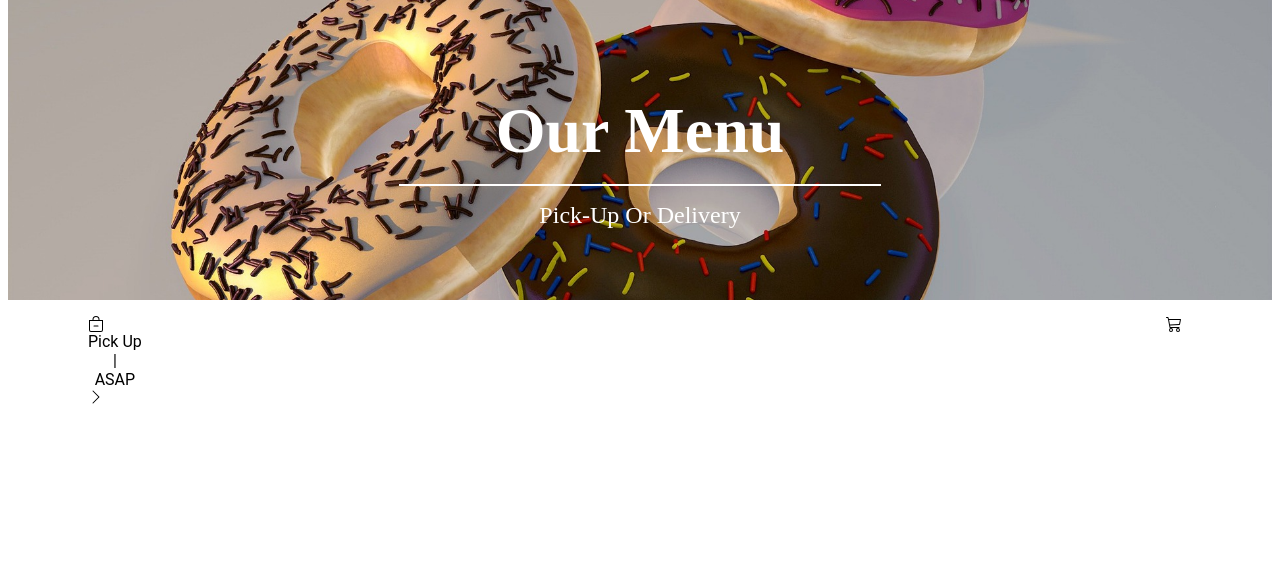
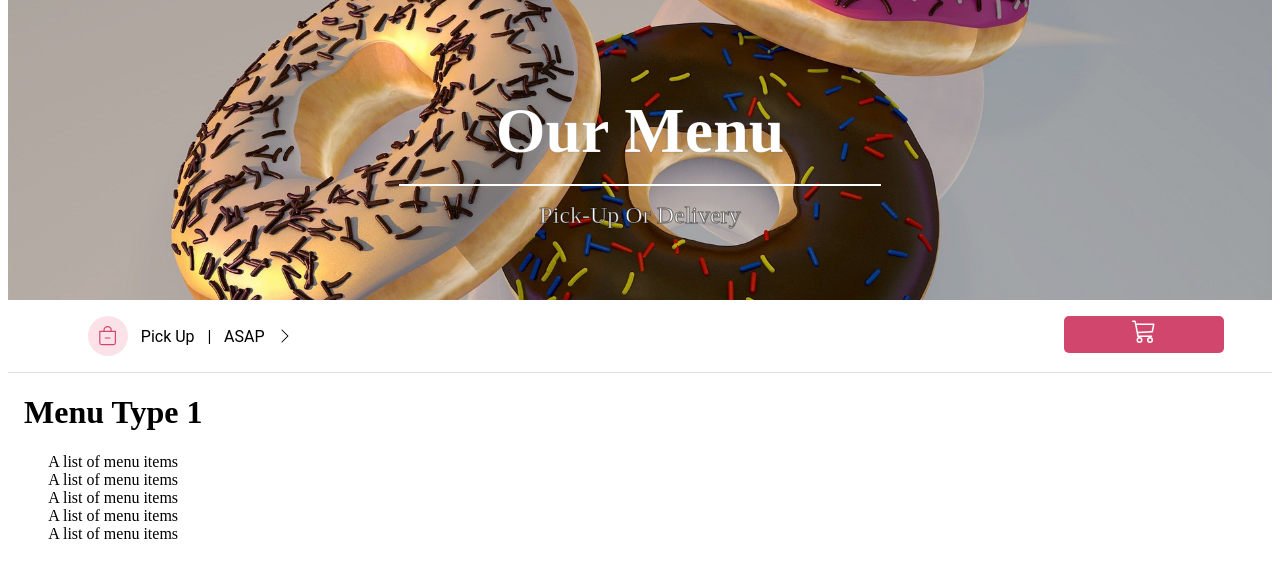
Before and after one commit to setoseng/donut-world-site-next, a Gatsby site: page /ordering in a window 1280 px wide. Shown: the part 79-656 px from the top of the page. Built offline with nearby package versions, Linux system fonts and the light colour scheme; Gatsby itself is replaced by a stand-in of ours.

Commit message:
Completed styling for Ordering Nav Bar. Started scaffolding on Side Menu Bar for Ordering page.

```diff
--- a/src/components/CartBar/cartBarStyle.module.css
+++ b/src/components/CartBar/cartBarStyle.module.css
@@ -18,20 +18,47 @@ p {
   flex-direction: row;
   justify-content: space-between;
   background-color: transparent;
+  border-bottom: 1px solid rgba(0, 0, 0, 0.12);
 }
 
 .navBrand {
   display: grid;
-  grid-template-columns: auto;
-  column-gap: 1rem;
+  grid-template-columns: repeat(5, auto);
+  column-gap: .8rem;
+  align-items: center;
   margin-left: 4rem;
+}
+.bagButton {
+  display: flex;
+  flex-direction: column;
+  justify-content: center;
+  align-items: center;
+  background-color: hsla(344, 75%, 60%, 0.16);
+  color: #d1466c;
+  font-size: 1.2rem;
+  width: 2.5rem;
+  height: 2.5rem;
+  border-radius: 60%;
+}
+
+.bagButton:hover {
+  color: #f83569;
 }
 
 .cartButton {
   color: white;
   text-decoration: none;
+  border: none;
+  border-radius: 5px;
   margin-right: 2rem;
-  font-size: 14px;
+  font-size: 1.5rem;
   font-weight: bold;
   letter-spacing: 1px;
+  width: 10rem;
+  height: 2.3rem;
+  background-color: #d1466c;
 }
+
+.cartButton:hover {
+  background-color: #f83569;
+}
--- a/src/components/CartBar/index.js
+++ b/src/components/CartBar/index.js
@@ -12,7 +12,9 @@ export default function CartBar() {
    <div className={cartBarStyle.container}>
     <div className={cartBarStyle.navBar}>
       <div className={cartBarStyle.navBrand}>
-        <BsBagDash />
+        <div className={cartBarStyle.bagButton}>
+          <BsBagDash />
+        </div>
         <p>Pick Up</p>
         <p>|</p>
         <p>ASAP</p>
@@ -21,11 +23,12 @@ export default function CartBar() {
       <div
         className={cartBarStyle.navLink}
       >
-        <BsCart3 />
-        <Link
-          to="/"
+        <button
           className={cartBarStyle.cartButton}
-        >Home</Link>
+          type="button"
+        >
+          <BsCart3 />
+        </button>
       </div>
     </div>
   </div>
--- a/src/components/CustomNavBar/customNavBar.module.css
+++ b/src/components/CustomNavBar/customNavBar.module.css
@@ -6,7 +6,7 @@
   flex-direction: row;
   justify-content: space-between;
   align-items: center;
-  background-color: transparent;
+  background-color: white;
 }
 
 .navBrand {
@@ -16,7 +16,7 @@
 }
 
 .navItem {
-  color: white;
+  color: rgb(61 61 61 / 69%);
   text-decoration: none;
   margin-right: 2rem;
   font-size: 14px;
@@ -25,7 +25,7 @@
 }
 
 .navItemOrder {
-  color: white;
+  color: rgb(61 61 61 / 69%);
   text-decoration: none;
   margin-right: 2rem;
   font-size: 14px;
--- a/src/components/CustomNavBar/index.js
+++ b/src/components/CustomNavBar/index.js
@@ -24,7 +24,7 @@ const Header = ({ siteTitle }) => {
   //   window.addEventListener("scroll", listenScrollEvent)
   // })
   return (
-    <div className={customNavBarStyle.navBar} style={{ backgroundColor: customHeaderColor }}>
+    <div className={customNavBarStyle.navBar}>
       <div className={customNavBarStyle.navBrand}>
         <StaticImage
           src='../../images/logo-pink-svg.svg'
--- /dev/null
+++ b/src/components/SideMenuBar/index.js
@@ -0,0 +1,21 @@
+import React from 'react'
+
+import * as sideMenuBar from "./sideMenuBar.module.css"
+
+
+function SideMenuBar() {
+  return (
+    <div className={sideMenuBar.container}>
+      <div>
+        <h1 className={sideMenuBar.menuTypeText}>Menu Type 1</h1>
+        <p>A list of menu items</p>
+        <p>A list of menu items</p>
+        <p>A list of menu items</p>
+        <p>A list of menu items</p>
+        <p>A list of menu items</p>
+      </div>
+    </div>
+  )
+}
+
+export default SideMenuBar
--- /dev/null
+++ b/src/components/SideMenuBar/sideMenuBar.module.css
@@ -0,0 +1,17 @@
+.container {
+  display: flex;
+  flex-direction: column;
+  align-items: flex-start;
+  width: 40vh;
+  margin-left: 1rem;
+  font-family: "Montserrat";
+}
+p {
+  margin: 0;
+  padding: 0;
+}
+
+.menuTypeText {
+  font-size: 2rem;
+
+}
--- a/src/pages/ordering.js
+++ b/src/pages/ordering.js
@@ -3,6 +3,7 @@ import { StaticImage } from "gatsby-plugin-image"
 
 import CustomNavBar from '../components/CustomNavBar'
 import CartBar from '../components/CartBar'
+import SideMenuBar from '../components/SideMenuBar'
 
 
 
@@ -31,6 +32,7 @@ export default function ordering() {
           <p>Pick-Up or Delivery</p>
         </div>
         <CartBar />
+        <SideMenuBar />
       </div>
     </div>
   )
--- a/src/styles/ordering.module.css
+++ b/src/styles/ordering.module.css
@@ -24,6 +24,7 @@
   color: white;
   font-size: 4rem;
   margin-bottom: 1rem;
+  -webkit-text-stroke: 1px rgba(0, 0, 0, 0.10);
 }
 
 .heroTextContainer>p {
@@ -31,6 +32,7 @@
   text-transform: capitalize;
   margin-top: 1rem;
   font-size: 1.5rem;
+  -webkit-text-stroke: 1px rgba(0, 0, 0, 0.50);
 }
 
 .horizontalLine {
```
Also changed, not shown: jsconfig.json (deleted, +0 -11 lines).
